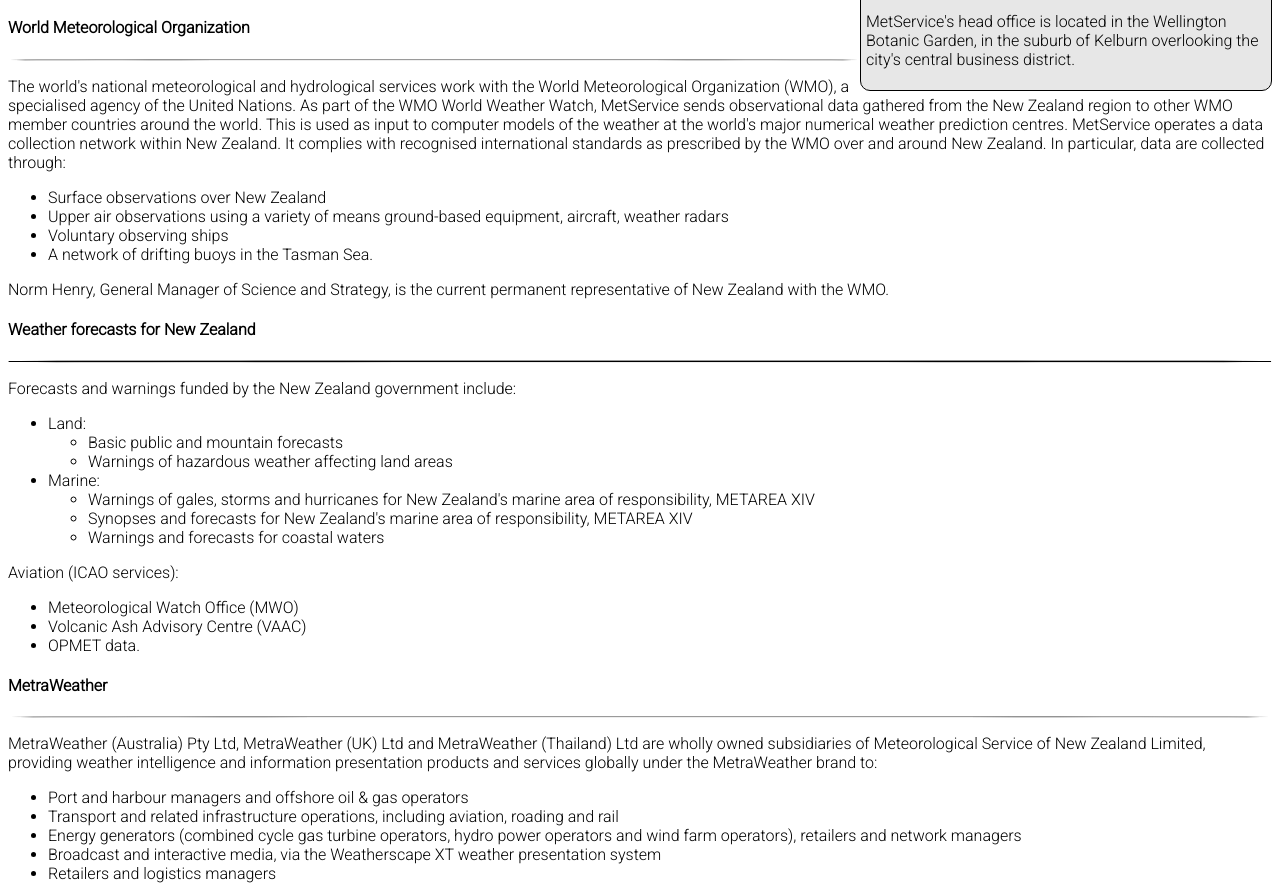
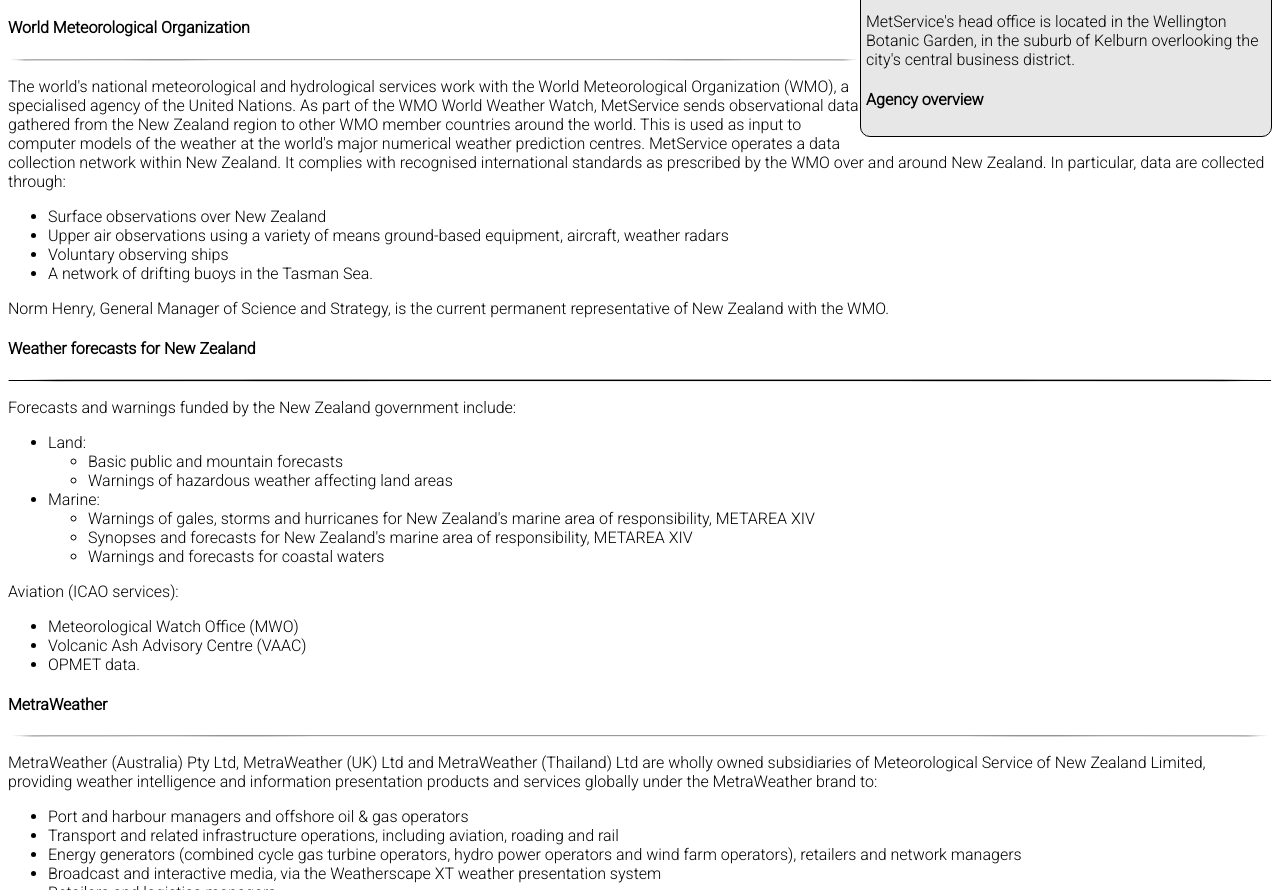
Before and after one commit to yuval-herman/wikipedia_page, a plain HTML site: page index.html in a window 1280 px wide. Shown: the part 828-1718 px from the top of the page. Drawn offline with Linux system fonts and the light colour scheme.

Commit message:
new title for quick facts

```diff
--- a/index.html
+++ b/index.html
@@ -38,6 +38,7 @@
 				MetService's head office is located in the Wellington Botanic Garden, in the suburb of Kelburn
 				overlooking the city's central business district.
 			</p>
+			<h4>Agency overview</h4>
 		</div>
 		<div id="contents" class="box-container">
 			<h3>Contents</h3>
```
